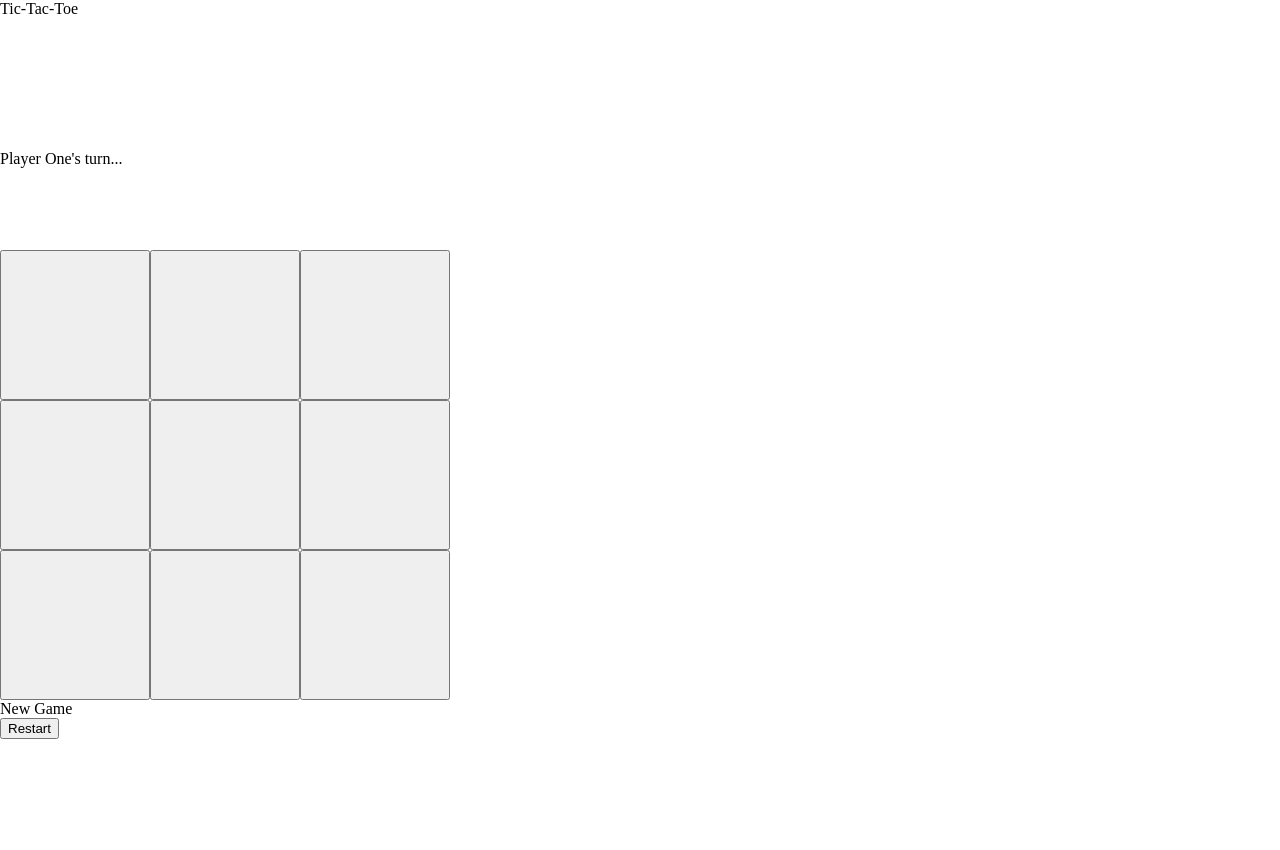
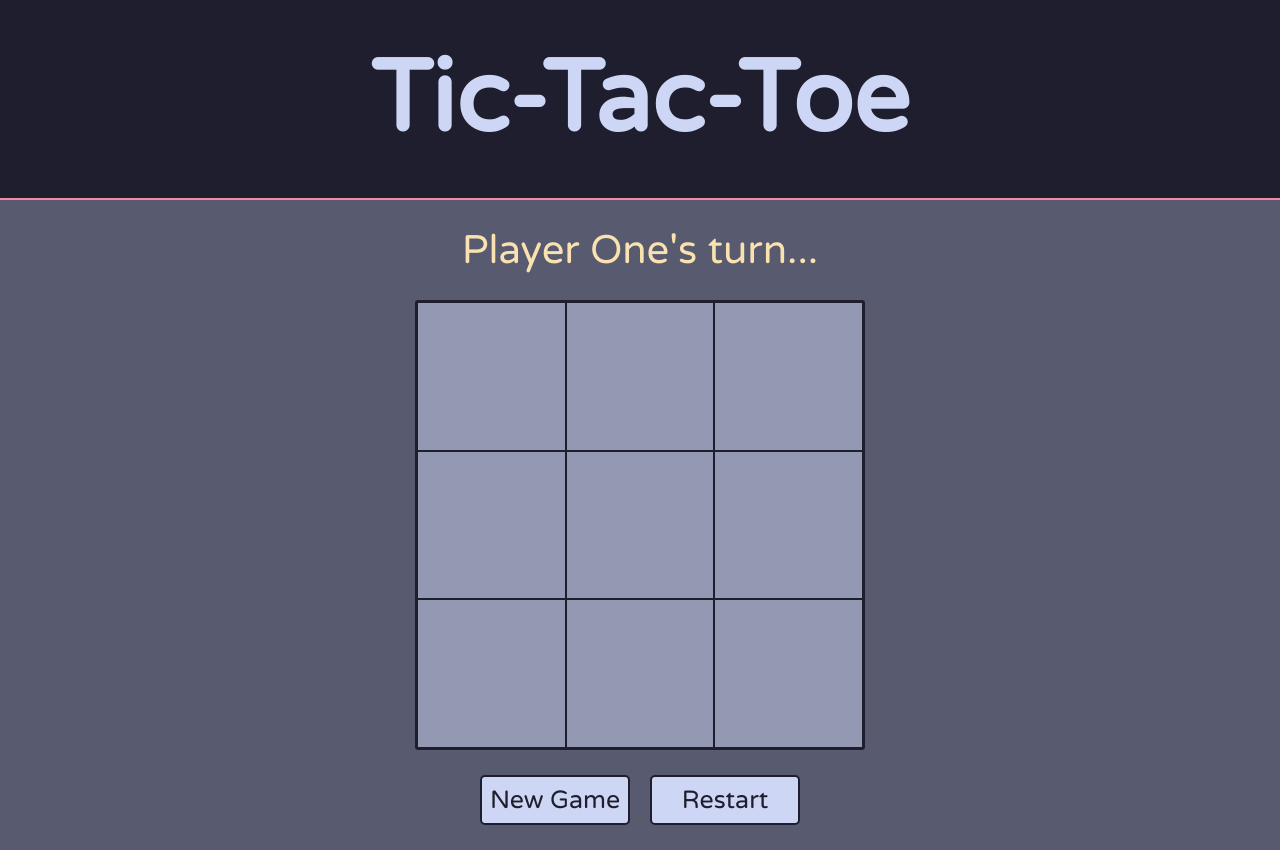
Before and after one commit to debanjankoley/tic-tac-toe, a plain HTML site: page index.html in a window 1280 px wide. Before the commit the page ends 818 px from the top, so only its background shows below. Drawn offline with Linux system fonts and the light colour scheme.

Commit message:
Finish styling our project

```diff
--- a/index.html
+++ b/index.html
@@ -12,7 +12,6 @@
     <div class="container">
         <div class="turn"></div>
         <div class="board"></div>
-        <div class="newGame">New Game</div>
         <dialog>
             <form method="dialog">
                 <p>
@@ -23,10 +22,13 @@
                     <label for="player-two">Player two name:</label>
                     <input type="text" id="player-two" required>
                 </p>
-                <button id="confirmBtn" value="start">Start</button>
+                <p><button id="confirmBtn" value="start">Start</button></p>
             </form>
         </dialog>
-        <div class="restartBtn"><button>Restart</button></div>
+        <div id="buttons-div">
+            <button class="newGame">New Game</button>
+            <button class="restartBtn">Restart</button>
+        </div>
     </div>
     <div class="footer"></div>
 </body>
--- a/main.js
+++ b/main.js
@@ -107,7 +107,6 @@ function screenController () {
     const restartBtn = document.querySelector('.restartBtn');
     const newGameBtn = document.querySelector('.newGame');
     const dialog = document.querySelector('dialog');
-    const confirmBtn = document.getElementById('confirmBtn');
 
     const updateScreen = (e) => {
         const row = e.target.dataset.row;
@@ -162,16 +161,13 @@ function screenController () {
         dialog.showModal();
     });
 
-    confirmBtn.addEventListener('click', (e) => {
-        e.preventDefault();
-        dialog.close();
-    });
-
     dialog.addEventListener('close', () => {
         const playerOneBox = document.getElementById('player-one');
         const playerTwoBox = document.getElementById('player-two');
 
-        gameController.changePlayerName(playerOneBox.value, playerTwoBox.value);
+        if (dialog.returnValue === 'start') {
+            gameController.changePlayerName(playerOneBox.value, playerTwoBox.value);
+        };
         startGame();
     });
 
--- a/style.css
+++ b/style.css
@@ -1,15 +1,57 @@
+@import url('https://fonts.googleapis.com/css2?family=Varela+Round&display=swap');
+
+* {
+    box-sizing: border-box;
+    font-family: 'Varela Round', sans-serif;
+}
+
+:root {
+    font-size: 10px;
+    --base: #1e1e2e;
+    --base-2: #585b70;
+    --base-3: #9399b2;
+    --base-4: #eff1f5;
+    --text: #cdd6f4;
+    --text-2: #4c4f69;
+    --red: #f38ba8;
+    --rosewater: #f5e0dc;
+    --yellow: #f9e2af;
+    --green: #a6e3a1;
+}
+
 body {
     margin: 0;
     padding: 0;
 }
 
 .header {
-    height: 150px;
+    height: 200px;
+    text-align: center;
+    align-content: center;
+    background-color: var(--base);
+    color: var(--text);
+    font-size: 10rem;
+    font-weight: bolder;
+    border-bottom: 2px solid var(--red);
+}
+
+.container {
+    display: flex;
+    flex-direction: column;
+    justify-content: center;
+    align-items: center;
+    background-color: var(--base-2);
+}
+
+.turn {
+    color: var(--yellow);
+    font-size: 4rem;
 }
 
 .container > .turn,
-.container > .restartBtn {
+#buttons-div {
     height: 100px;
+    align-content: center;
 }
 
 .container > .board {
@@ -18,4 +60,66 @@ body {
     display: grid;
     grid-template-columns: repeat(3, 1fr);
     grid-template-rows: repeat(3, 1fr);
+    border: 2px solid var(--base);
+    padding: 0;
+    border-radius: 3px;
 }
+
+.board > button {
+    border: 1px solid var(--base);
+    font-size: 5rem;
+    font-weight: bold;
+    background-color: var(--base-3);
+    color: var(--rosewater);
+}
+
+#buttons-div {
+    width: 320px;
+    display: flex;
+    justify-content: space-between;
+    align-items: center;
+}
+
+#buttons-div > button {
+    height: 50px;
+    width: 150px;
+    font-size: 2.5rem;
+    background-color: var(--text);
+    color: var(--base);
+    border-radius: 5px;
+    border: 2px solid var(--base);
+}
+
+dialog {
+    background-color: var(--base-4);
+    color: var(--text-2);
+    width: 350px;
+    padding: 20px;
+}
+
+label {
+    font-size: 1.5rem;
+    display: block;
+    padding: 5px;
+}
+
+input {
+    width: 100%;
+    height: 35px;
+    padding: 3px 9px;
+    font-size: 1.5rem;
+    border-radius: 5px;
+    border: 2px solid var(--text-2);
+}
+
+form > p:last-child > button {
+    height: 40px;
+    width: 100px;
+    font-size: 16px;
+    font-weight: bold;
+    border-radius: 5px;
+    background-color: var(--text-2);
+    border: 1px solid var(--text-2);
+    color: var(--base-4);
+    cursor: pointer;
+}
```
